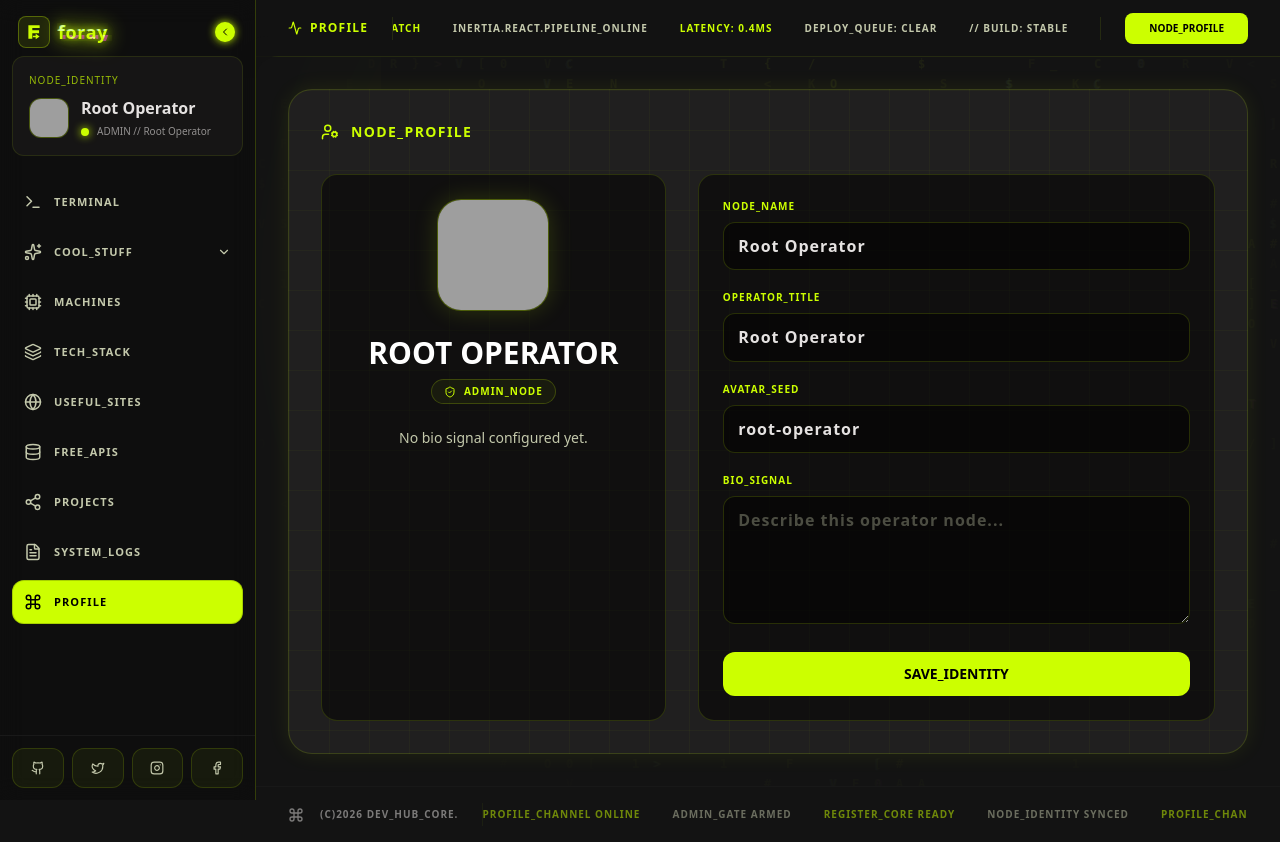
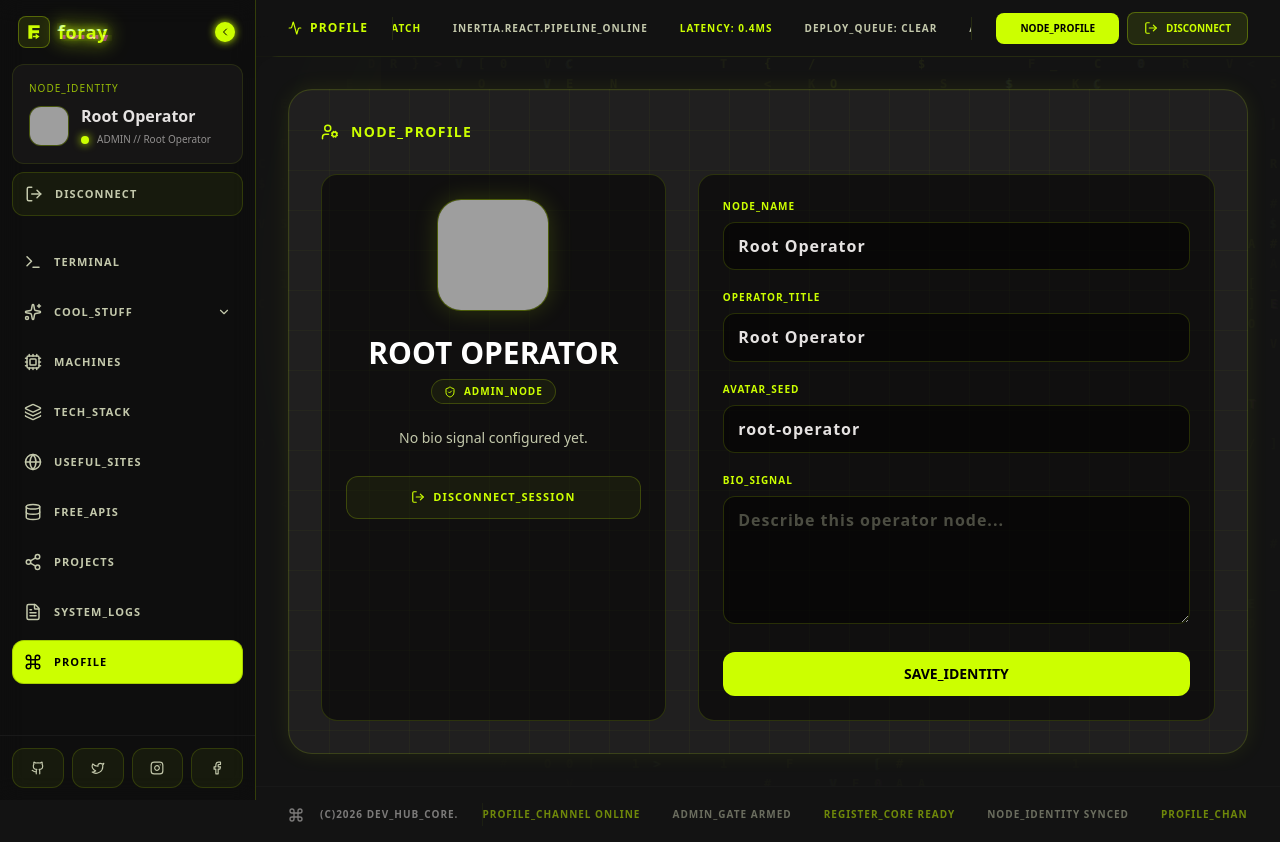
Before and after one commit to robin-foray/cyber, a Laravel app: page /profile in a window 1280 px wide. Run offline with Laravel 12, Linux system fonts and the light colour scheme; a user stored in the database is signed in; data comes from the database, SQL or seed files in the repository; style sheets or scripts are compiled from the project's sources; some libraries are stand-ins or nearby versions; some web fonts are replaced; grey boxes are pictures that could not be loaded.

Commit message:
Add cyber logout controls for authenticated sessions.
Expose Disconnect actions in the sidebar, topbar, and profile page so
operators can end a session without leaving the cyber shell.

Co-authored-by: robin-foray <robin-foray@users.noreply.github.com>

```diff
--- a/resources/js/components/cyber/sidebar.tsx
+++ b/resources/js/components/cyber/sidebar.tsx
@@ -3,10 +3,9 @@ import { useInstantCyberClick } from '@/contexts/instant-navigation-context';
 import { resolveCmsIcon } from '@/lib/cms-icons';
 import { type SharedData } from '@/types';
 import { Link, usePage } from '@inertiajs/react';
-import { Facebook, Github, Instagram, Twitter, Zap } from 'lucide-react';
-import { type ReactNode, useEffect, useState } from 'react';
+import { ChevronLeft, Facebook, Github, Instagram, LogOut, Twitter, Zap } from 'lucide-react';
+import { useEffect, useState, type ComponentType } from 'react';
 import ForayBrand from './foray-brand';
-import { ChevronLeft } from 'lucide-react';
 
 type CyberSidebarProps = {
     currentUrl: string;
@@ -78,10 +77,17 @@ export default function CyberSidebar({ currentUrl, isOpen, user, onClose, onOpen
                 </button>
             )}
 
-            <div className={`mb-3 flex shrink-0 flex-col px-3 pt-4 pb-3 ${!isOpen ? 'items-center' : ''}`}>
+            <div className={`mb-3 flex shrink-0 flex-col gap-2 px-3 pt-4 pb-3 ${!isOpen ? 'items-center' : ''}`}>
                 <ForayBrand isOpen={isOpen} onOpen={onOpen} />
 
                 {isOpen && <NodeIdentity user={user} onNavigate={closeSidebarOnMobileNavigate} />}
+
+                {user && (
+                    <LogoutControl
+                        full={isOpen}
+                        onNavigate={closeSidebarOnMobileNavigate}
+                    />
+                )}
             </div>
 
             <nav className="min-h-0 flex-grow space-y-1.5 overflow-y-auto px-3 pb-3 [scrollbar-width:thin] [scrollbar-color:rgba(204,255,0,0.35)_transparent]">
@@ -169,6 +175,25 @@ function NodeIdentity({ user, onNavigate }: { user: SharedData['auth']['user'];
     );
 }
 
+function LogoutControl({ full, onNavigate }: { full: boolean; onNavigate?: () => void }) {
+    return (
+        <Link
+            href={route('logout')}
+            method="post"
+            as="button"
+            onClick={() => onNavigate?.()}
+            aria-label="Disconnect session"
+            title="Disconnect"
+            className={`flex min-h-11 w-full items-center gap-3 rounded-xl border border-primary/15 bg-primary/5 px-3 py-2.5 text-on-surface-variant transition-all hover:border-primary/50 hover:bg-primary hover:text-black hover:shadow-[0_0_14px_rgba(204,255,0,0.45)] ${
+                full ? '' : 'justify-center'
+            }`}
+        >
+            <LogOut size={18} />
+            {full && <span className="text-[11px] font-bold tracking-widest">DISCONNECT</span>}
+        </Link>
+    );
+}
+
 function NavItem({
     icon: Icon,
     label,
@@ -177,7 +202,7 @@ function NavItem({
     full,
     onNavigate,
 }: {
-    icon: React.ComponentType<{ size?: number }>;
+    icon: ComponentType<{ size?: number }>;
     label: string;
     href: string;
     active?: boolean;
--- a/resources/js/components/cyber/topbar.tsx
+++ b/resources/js/components/cyber/topbar.tsx
@@ -2,7 +2,7 @@ import DevTicker from '@/components/cyber/dev-ticker';
 import { useInstantCyberClick } from '@/contexts/instant-navigation-context';
 import { type SharedData } from '@/types';
 import { Link, usePage } from '@inertiajs/react';
-import { Activity, Menu, UserRound } from 'lucide-react';
+import { Activity, LogOut, Menu, UserRound } from 'lucide-react';
 
 type CyberTopbarProps = {
     currentUrl: string;
@@ -66,15 +66,44 @@ export default function CyberTopbar({ currentUrl, isSidebarOpen, user, onOpenSid
                     )}
                 </Link>
 
+                {user && (
+                    <Link
+                        href={route('logout')}
+                        method="post"
+                        as="button"
+                        aria-label="Disconnect session"
+                        title="Disconnect"
+                        className="border-primary/30 bg-primary/10 text-primary flex h-8 w-8 shrink-0 items-center justify-center rounded-lg border transition-all hover:bg-primary hover:text-black hover:shadow-[0_0_15px_#ccff00] md:hidden"
+                    >
+                        <LogOut size={16} />
+                    </Link>
+                )}
+
+                <div className="hidden shrink-0 items-center gap-2 md:inline-flex">
                     <Link
                         href={authHref}
                         prefetch="mount"
                         cacheFor="5m"
                         onClick={handleAuthClick}
-                    className="bg-primary hidden shrink-0 rounded-lg px-6 py-2 text-[10px] font-bold text-black uppercase transition-all hover:shadow-[0_0_15px_#ccff00] md:inline-flex"
+                        className="bg-primary rounded-lg px-6 py-2 text-[10px] font-bold text-black uppercase transition-all hover:shadow-[0_0_15px_#ccff00]"
                     >
                         {user ? 'Node_Profile' : 'Establish_Link'}
                     </Link>
+
+                    {user && (
+                        <Link
+                            href={route('logout')}
+                            method="post"
+                            as="button"
+                            aria-label="Disconnect session"
+                            title="Disconnect"
+                            className="border-primary/30 bg-primary/10 text-primary inline-flex items-center gap-2 rounded-lg border px-4 py-2 text-[10px] font-bold uppercase transition-all hover:bg-primary hover:text-black hover:shadow-[0_0_15px_#ccff00]"
+                        >
+                            <LogOut size={14} />
+                            Disconnect
+                        </Link>
+                    )}
+                </div>
             </div>
         </header>
     );
--- a/resources/js/pages/profile.tsx
+++ b/resources/js/pages/profile.tsx
@@ -1,8 +1,8 @@
 import { CyberLoadingZone } from '@/components/cyber/skeleton';
 import InputError from '@/components/input-error';
 import { type SharedData } from '@/types';
-import { Head, useForm, usePage } from '@inertiajs/react';
-import { ShieldCheck, UserCog } from 'lucide-react';
+import { Head, Link, useForm, usePage } from '@inertiajs/react';
+import { LogOut, ShieldCheck, UserCog } from 'lucide-react';
 import { FormEventHandler, type ReactNode } from 'react';
 
 type ProfileForm = {
@@ -50,6 +50,16 @@ export default function Profile() {
                             </div>
                             <p className="mt-5 text-sm leading-7 text-on-surface-variant">{user?.bio || 'No bio signal configured yet.'}</p>
                         </div>
+
+                        <Link
+                            href={route('logout')}
+                            method="post"
+                            as="button"
+                            className="mt-6 flex w-full items-center justify-center gap-2 rounded-xl border border-primary/20 bg-primary/5 px-4 py-3 text-[11px] font-bold tracking-widest text-primary uppercase transition-all hover:border-primary/50 hover:bg-primary hover:text-black hover:shadow-[0_0_14px_rgba(204,255,0,0.45)]"
+                        >
+                            <LogOut size={14} />
+                            Disconnect_Session
+                        </Link>
                     </aside>
 
                     <form className="rounded-2xl border border-primary/15 bg-black/50 p-6" onSubmit={submit}>
```
Also changed, not shown: tests/Feature/Auth/AuthenticationTest.php (+12 -1 lines), .cursor/skills/cyber-ui/SKILL.md, .cursor/skills/foray-auth-gate/SKILL.md. Lines whose indentation alone changed are shown as unchanged.
